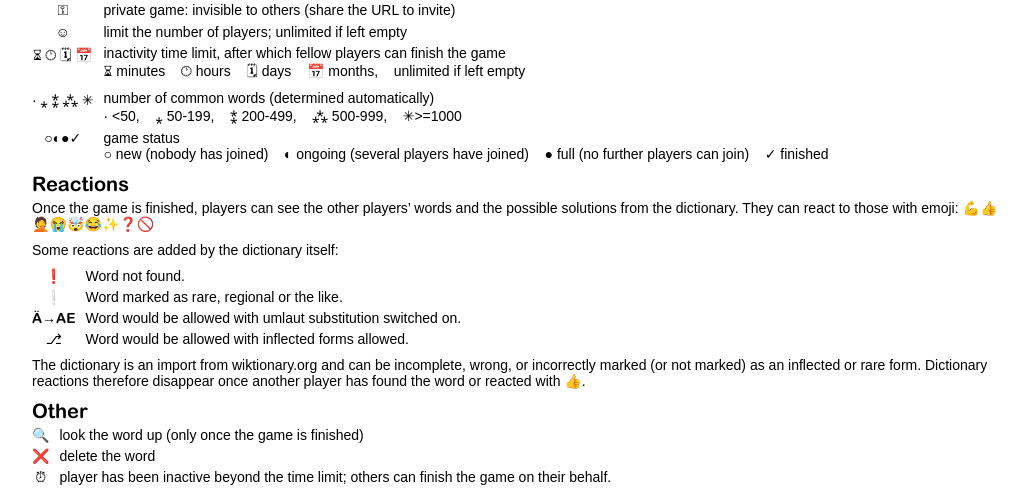
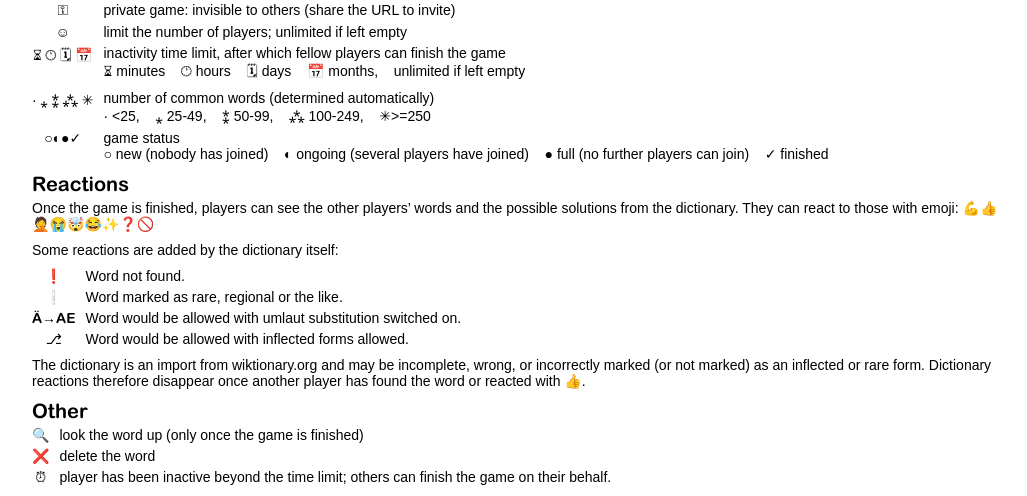
Before and after one commit to DasKlaus/woerterautomat, a PHP site: page / in a window 1280 px wide. Shown: the part 368-864 px from the top of the page, without its empty margins (224-1251 px from the left). Run offline with PHP 8.4, Linux system fonts and the light colour scheme; data that the repository does not hold is empty.

Commit message:
update thresholds in instructions

```diff
--- a/woerterautomat/lang.php
+++ b/woerterautomat/lang.php
@@ -274,7 +274,7 @@ $text = [
 	'legendtimelimit' => 'Zeitlimit f&uuml;r Inaktivit&auml;t, ab der das Spiel durch Mitspieler beendet werden kann<br>
 		&#9203;&#65038; Minuten &nbsp;&nbsp; &#128336;&#65038; Stunden &nbsp;&nbsp; &#128467;&#65038; Tage &nbsp;&nbsp; &#128197;&#65038; Monate, &nbsp;&nbsp; ohne Angabe unbegrenzt',
 	'legenddifficulty' => 'Anzahl der gel&auml;ufigen W&ouml;rter (wird automatisch ermittelt)<br>
-		&middot; <50, &nbsp;&nbsp; &#8270; 50-199, &nbsp;&nbsp; &#8273; 200-499, &nbsp;&nbsp; &#8258; 500-999, &nbsp;&nbsp; &#10035;>=1000',
+		&middot; <25, &nbsp;&nbsp; &#8270; 25-49, &nbsp;&nbsp; &#8273; 50-99, &nbsp;&nbsp; &#8258; 100-249, &nbsp;&nbsp; &#10035;>=250',
 	'legendstatus' => 'Spielstatus<br>
 		○ neu (noch kein Beitritt) &nbsp;&nbsp; ◐ laufend (mehrere Spieler beigetreten) &nbsp;&nbsp; ● voll (keine weiteren Beitritte möglich) &nbsp;&nbsp; ✓ abgeschlossen',
 
@@ -285,7 +285,7 @@ $text = [
 	'enterword' => 'Gib ein Wort ein, mit dem du ein Spiel starten willst.',
 
 	'nodaily' => 'Für diesen Tag gibt es kein Spiel des Tages.',
-	'dailyintro' => '<p>Bilde Wörter aus den Buchstaben des Ausgangswortes. Auch seltene Wörter zählen für jedes Ziel, deshalb kann die Zahl darüber hinausgehen. Nicht erlaubte Wörter sind Fehlversuche, der vierte beendet das Spiel.</p>',
+	'dailyintro' => '<p>Bilde Wörter aus den Buchstaben des Ausgangswortes. Nicht erlaubte Wörter sind Fehlversuche, der vierte beendet das Spiel.</p>',
 ],
 'en' => [
 	'gamegone' => 'This game no longer exists.',
@@ -312,7 +312,7 @@ $text = [
 			<dt>Ä→AE</dt><dd>Word would be allowed with umlaut substitution switched on.</dd>
 			<dt>⎇</dt><dd>Word would be allowed with inflected forms allowed.</dd>
 		</dl>
-		<p>The dictionary is an import from wiktionary.org and can be incomplete, wrong, or incorrectly marked (or not marked) as an inflected or rare form. Dictionary reactions therefore disappear once another player has found the word or reacted with 👍.</p>',
+		<p>The dictionary is an import from wiktionary.org and may be incomplete, wrong, or incorrectly marked (or not marked) as an inflected or rare form. Dictionary reactions therefore disappear once another player has found the word or reacted with 👍.</p>',
 	'othertitle' => 'Other',
 	'othertext' => '<dl class="legend">
 			<dt>🔍</dt><dd>look the word up (only once the game is finished)</dd>
@@ -331,18 +331,18 @@ $text = [
 	'legendtimelimit' => 'inactivity time limit, after which fellow players can finish the game<br>
 		&#9203;&#65038; minutes &nbsp;&nbsp; &#128336;&#65038; hours &nbsp;&nbsp; &#128467;&#65038; days &nbsp;&nbsp; &#128197;&#65038; months, &nbsp;&nbsp; unlimited if left empty',
 	'legenddifficulty' => 'number of common words (determined automatically)<br>
-		&middot; <50, &nbsp;&nbsp; &#8270; 50-199, &nbsp;&nbsp; &#8273; 200-499, &nbsp;&nbsp; &#8258; 500-999, &nbsp;&nbsp; &#10035;>=1000',
+		&middot; <25, &nbsp;&nbsp; &#8270; 25-49, &nbsp;&nbsp; &#8273; 50-99, &nbsp;&nbsp; &#8258; 100-249, &nbsp;&nbsp; &#10035;>=250',
 	'legendstatus' => 'game status<br>
 		○ new (nobody has joined) &nbsp;&nbsp; ◐ ongoing (several players have joined) &nbsp;&nbsp; ● full (no further players can join) &nbsp;&nbsp; ✓ finished',
 
 	'newgamenotice' => '<p>In games that are not private, the word is visible to everyone. Insulting, private or offensive words are not allowed;
 		violations can be reported through the legal notice.
 		Games that are not allowed are deleted without notice.</p>
-		<p>Words longer than 16 letters may not be displayed correctly.</p>',
+		<p>Words longer than 16 letters may not display correctly.</p>',
 	'enterword' => 'Enter a word to start a game with.',
 
 	'nodaily' => 'There is no game of the day for this day.',
-	'dailyintro' => '<p>Make words with the letters of the source word. Rarer words count towards every goal too, which is why the count can go past it. Words that aren\'t allowed are misses, and the fourth one ends the game.</p>',
+	'dailyintro' => '<p>Make words with the letters of the source word. Words that aren\'t allowed are misses, and the fourth one ends the game.</p>',
 ],
 ];
 
```
